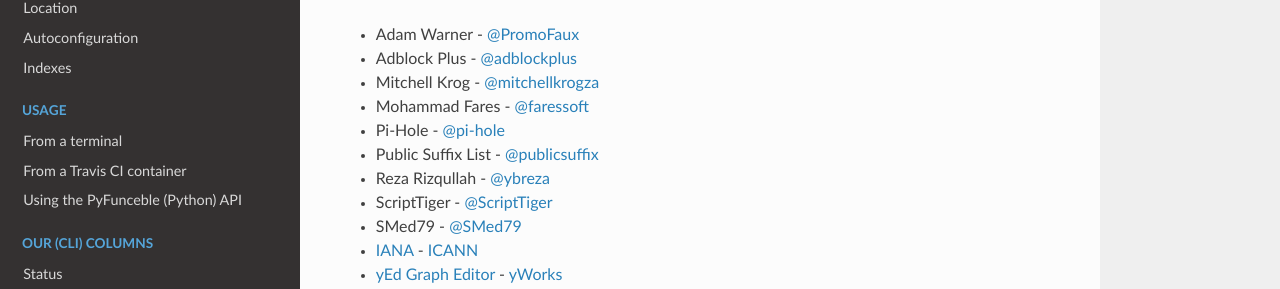
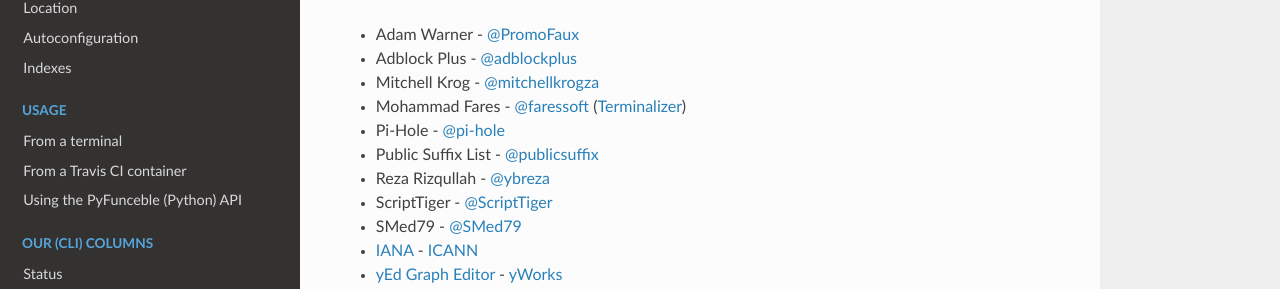
Before and after one commit to PyFunceble/rst-docs, a Sphinx documentation site: the page built from docs/special-thanks.rst, in a window 1280 px wide and 1133 px high. Shown: the part 657-946 px from the top of the window. Built offline with Sphinx 7.4.7 and the Read the Docs theme 2.0.0, drawn with Linux system fonts in a browser that asks for light colours; pages that are not in the unit, such as notebooks, are missing from menus.

Commit message:
Update of special thanks

```diff
--- a/docs/special-thanks.rst
+++ b/docs/special-thanks.rst
@@ -29,7 +29,7 @@
 -   Adam Warner - `@PromoFaux`_
 -   Adblock Plus - `@adblockplus`_
 -   Mitchell Krog - `@mitchellkrogza`_
--   Mohammad Fares - `@faressoft`_
+-   Mohammad Fares - `@faressoft`_ (`Terminalizer`_)
 -   Pi-Hole - `@pi-hole`_
 -   Public Suffix List - `@publicsuffix`_
 -   Reza Rizqullah - `@ybreza`_
@@ -42,6 +42,7 @@
 .. _IANA: https://www.iana.org/
 .. _ICANN: https://www.icann.org/
 .. _PyFunceble: https://github.com/funilrys/PyFunceble
+.. _Terminalizer: https://github.com/faressoft/terminalizer
 .. _yEd Graph Editor: https://www.yworks.com/products/yed
 .. _yWorks: https://www.yworks.com/company
 
```
